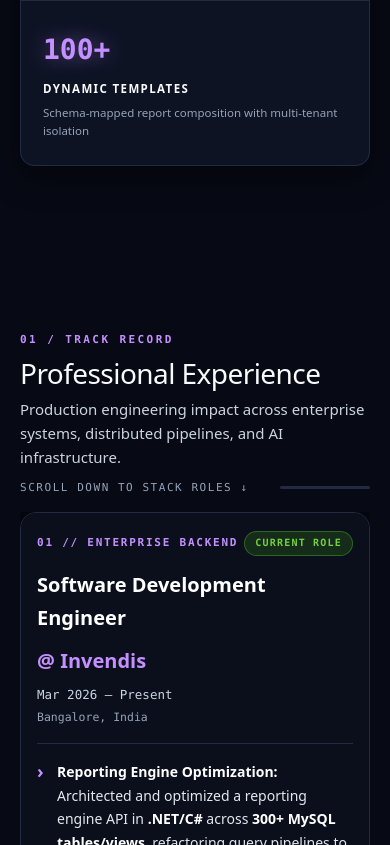
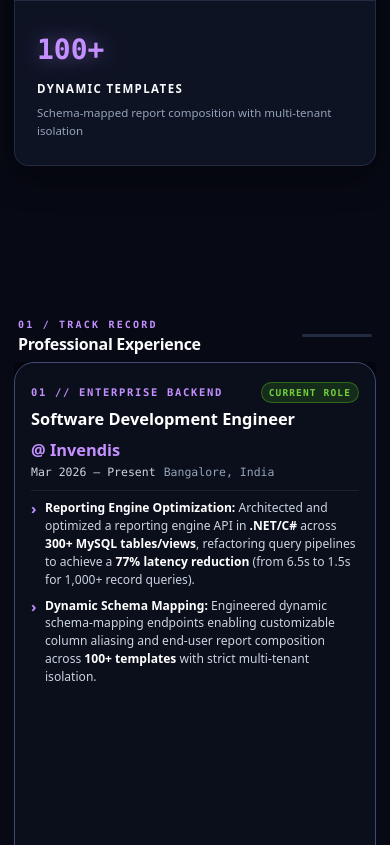
Before and after one commit to shrihari808/portfolio, a website built with Vite: page index.html in a window 390 px wide. Shown: the part 1155-2000 px from the top of the page. Built offline with nearby package versions, Linux system fonts and the light colour scheme; animation ran at ten frames a second.

Commit message:
fix(mobile): expand cards to 86% of screen height and fit all content without internal scroll

```diff
--- a/index.html
+++ b/index.html
@@ -668,10 +668,19 @@
       .exp-card, .work-card { width: clamp(340px, 80vw, 560px); }
     }
 
-    /* Mobile Viewport (< 769px): Fancy.design Pinned Vertical Card Deck Stacking */
+    /* Mobile Viewport (< 769px): Full-Screen Fancy.design Vertical Card Deck Stacking */
     @media (max-width: 768px) {
-      .desktop-hint { display: none; }
-      .mobile-hint { display: inline; }
+      .desktop-hint { display: none !important; }
+      .mobile-hint { display: none !important; }
+
+      .nav {
+        height: 52px !important;
+        padding: 0 16px !important;
+      }
+
+      .page-container {
+        padding: 0 14px !important;
+      }
 
       #experience.exp-pinned-section,
       #works.works-pinned-section {
@@ -683,40 +692,64 @@
       .works-pinned-inner {
         height: 100vh !important;
         min-height: 100dvh !important;
+        max-height: 100dvh !important;
         display: flex !important;
         flex-direction: column !important;
         justify-content: flex-start !important;
-        padding-top: clamp(68px, 8.5vh, 84px) !important;
-        padding-bottom: 20px !important;
+        padding-top: 58px !important;
+        padding-bottom: 12px !important;
+        padding-left: 0 !important;
+        padding-right: 0 !important;
         box-sizing: border-box !important;
         overflow: hidden !important;
       }
 
+      /* Compact, sleek header bar directly above the full-screen card */
       .exp-pinned-header,
       .works-pinned-header {
-        margin-bottom: clamp(10px, 1.8vh, 16px) !important;
-        flex-direction: column !important;
-        align-items: flex-start !important;
-        gap: 10px !important;
+        display: flex !important;
+        flex-direction: row !important;
+        justify-content: space-between !important;
+        align-items: center !important;
+        margin-bottom: 8px !important;
+        padding: 0 4px !important;
         flex-shrink: 0 !important;
       }
 
+      .sec-tag {
+        font-size: 10px !important;
+        margin-bottom: 2px !important;
+        display: block !important;
+      }
+
+      .sec-title {
+        font-size: 16px !important;
+        font-weight: 600 !important;
+        line-height: 1.2 !important;
+      }
+
+      .sec-desc {
+        display: none !important; /* Hide redundant subtitle to give maximum viewport to cards */
+      }
+
       .exp-scroll-indicator {
-        width: 100%;
-        display: flex;
-        justify-content: space-between;
-        align-items: center;
+        width: auto !important;
+        display: flex !important;
+        align-items: center !important;
+        gap: 8px !important;
       }
 
       .exp-pin-progress {
-        width: 90px;
-        flex-shrink: 0;
+        width: 70px !important;
+        height: 3px !important;
+        flex-shrink: 0 !important;
       }
 
       .exp-horizontal-viewport,
       .works-horizontal-viewport {
         width: 100% !important;
         flex: 1 1 auto !important;
+        height: 100% !important;
         position: relative !important;
         overflow: hidden !important;
         margin: 0 !important;
@@ -737,34 +770,164 @@
         transform: none !important;
       }
 
-      /* Card Deck Stacking: Cards occupy the exact same grid-area and stack vertically via GSAP */
+      /* Card Deck Stacking: Full-screen cards without ANY internal scrolling */
       .exp-card,
       .work-card {
         grid-area: 1 / 1 !important;
         width: 100% !important;
         max-width: 100% !important;
         height: 100% !important;
-        max-height: calc(100vh - clamp(170px, 23vh, 205px)) !important;
+        max-height: 100% !important;
         min-height: 0 !important;
-        overflow-y: auto !important;
-        scrollbar-width: thin;
-        padding: clamp(18px, 2.5vw, 24px) clamp(16px, 2.2vw, 22px) !important;
+        overflow: hidden !important;
+        overflow-y: hidden !important;
+        scrollbar-width: none !important;
+        display: flex !important;
+        flex-direction: column !important;
+        justify-content: space-between !important;
+        padding: clamp(14px, 2.2vh, 20px) clamp(16px, 4vw, 20px) !important;
         box-sizing: border-box !important;
-        border-radius: 16px !important;
-        box-shadow: 0 -10px 32px rgba(0, 0, 0, 0.75) !important;
+        border-radius: 20px !important;
+        box-shadow: 0 -10px 32px rgba(0, 0, 0, 0.8) !important;
+        border: 1px solid var(--border-focus) !important;
         transform-origin: 50% 100% !important;
         will-change: transform, opacity !important;
         background: #0B0F1C !important;
       }
+      .exp-card::-webkit-scrollbar,
+      .work-card::-webkit-scrollbar {
+        display: none !important;
+      }
 
+      /* Experience Card Mobile Internal Typography & Rhythm */
+      .exp-card-top-tag {
+        margin-bottom: 6px !important;
+      }
+      .exp-num-badge {
+        font-size: 10.5px !important;
+      }
+      .exp-badge-current {
+        font-size: 9.5px !important;
+        padding: 2px 7px !important;
+      }
       .exp-header {
         flex-direction: column !important;
         align-items: flex-start !important;
+        gap: 3px !important;
+        margin-bottom: 8px !important;
+        padding-bottom: 8px !important;
+        border-bottom: 1px solid rgba(255, 255, 255, 0.08) !important;
+      }
+      .exp-role {
+        font-size: clamp(15.5px, 4.2vw, 17.5px) !important;
+        font-weight: 600 !important;
+        line-height: 1.25 !important;
+      }
+      .exp-company {
+        font-size: clamp(15.5px, 4.2vw, 17.5px) !important;
+      }
+      .exp-meta {
+        text-align: left !important;
+        font-size: 11.5px !important;
+        display: flex !important;
+        align-items: center !important;
         gap: 8px !important;
       }
+      .exp-meta .location {
+        display: inline !important;
+        margin-top: 0 !important;
+      }
+      .exp-points {
+        display: flex !important;
+        flex-direction: column !important;
+        gap: 8px !important;
+        margin: 0 !important;
+        padding: 0 !important;
+      }
+      .exp-points li {
+        font-size: clamp(12px, 3.1vw, 13.5px) !important;
+        line-height: 1.48 !important;
+        color: #CBD5E1 !important;
+        padding-left: 14px !important;
+      }
+      .exp-points li::before {
+        font-size: 15px !important;
+        line-height: 1.2 !important;
+      }
+      .exp-points strong {
+        color: #FFFFFF !important;
+      }
+      .exp-stack {
+        display: flex !important;
+        flex-wrap: wrap !important;
+        gap: 5px !important;
+        margin-top: 8px !important;
+        padding-top: 8px !important;
+        border-top: 1px solid rgba(255, 255, 255, 0.06) !important;
+      }
 
-      .exp-meta {
-        text-align: left !important;
+      /* Works Card Mobile Internal Typography & Rhythm */
+      .work-meta-row {
+        margin-bottom: 6px !important;
+      }
+      .work-tag {
+        font-size: 10.5px !important;
+      }
+      .work-date {
+        font-size: 11px !important;
+      }
+      .work-card h3 {
+        font-size: clamp(15.5px, 4.2vw, 17.5px) !important;
+        font-weight: 600 !important;
+        margin-bottom: 6px !important;
+        line-height: 1.25 !important;
+      }
+      .work-desc {
+        display: none !important; /* Hide redundant paragraph on mobile so detailed bullet points have full focus */
+      }
+      .work-bullets {
+        display: flex !important;
+        flex-direction: column !important;
+        gap: 8px !important;
+        margin: 0 0 8px 0 !important;
+        padding: 0 !important;
+      }
+      .work-bullets li {
+        font-size: clamp(12px, 3.1vw, 13.5px) !important;
+        line-height: 1.48 !important;
+        color: #CBD5E1 !important;
+        padding-left: 14px !important;
+      }
+      .work-bullets li::before {
+        font-size: 14px !important;
+      }
+      .work-footer {
+        display: flex !important;
+        flex-direction: column !important;
+        gap: 8px !important;
+        margin-top: auto !important;
+        padding-top: 8px !important;
+        border-top: 1px solid rgba(255, 255, 255, 0.06) !important;
+      }
+      .work-links {
+        display: flex !important;
+        gap: 8px !important;
+        flex-wrap: wrap !important;
+      }
+      .work-link-btn {
+        font-size: 11px !important;
+        padding: 5px 12px !important;
+        border-radius: 14px !important;
+      }
+      .work-stack {
+        display: flex !important;
+        flex-wrap: wrap !important;
+        gap: 5px !important;
+      }
+      .work-pill {
+        font-size: 10px !important;
+        padding: 3px 8px !important;
+        border-radius: 6px !important;
       }
     }
 
```
